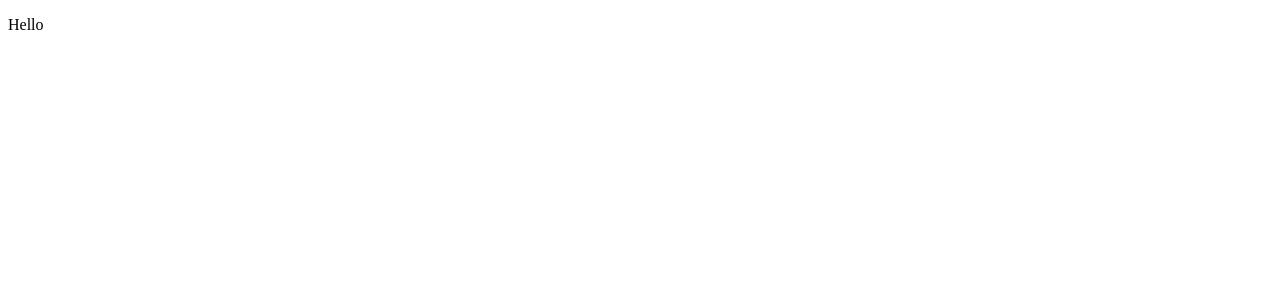
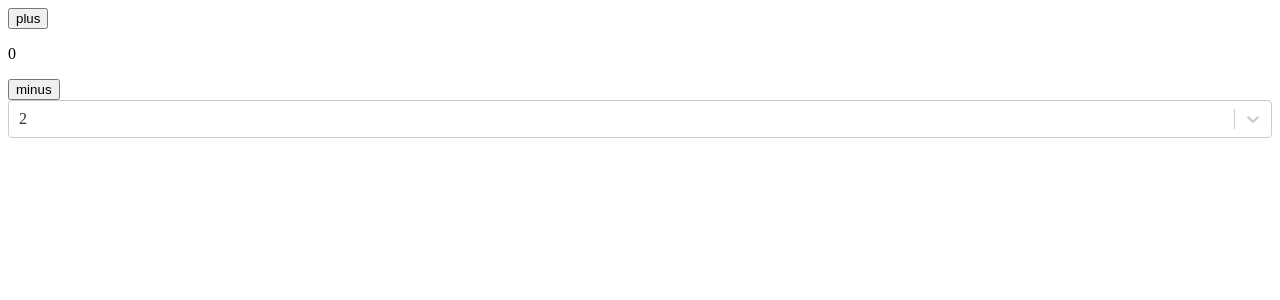
Before and after one commit to Karlsoninit/UseReact, a React (Create React App) app: page / in a window 1280 px wide. Shown: the top 300 px of the page. Built offline with nearby package versions, Linux system fonts and the light colour scheme.

Commit message:
not finished learn redux

```diff
--- a/src/components/App.js
+++ b/src/components/App.js
@@ -1,5 +1,11 @@
 import React from 'react';
-
-const App = () => <p>Hello</p>;
+import Timer from './Timer/TimerSmartContainer';
+import Select from './Select/Select';
+const App = () => (
+  <>
+    <Timer />
+    <Select />
+  </>
+);
 
 export default App;
--- /dev/null
+++ b/src/components/Redux/store.js
@@ -0,0 +1,13 @@
+import { createStore, combineReducers } from 'redux';
+import timerReducer from '../Timer/TimerReducer';
+import { devToolsEnhancer } from 'redux-devtools-extension';
+import selectReducer from '../Select/SelectReducer';
+// const reduser = (state = {}, action) => state;
+const rootRedusers = combineReducers({
+  value: timerReducer,
+  step: selectReducer,
+});
+
+const store = createStore(rootRedusers, devToolsEnhancer());
+
+export default store;
--- /dev/null
+++ b/src/components/Select/Select.js
@@ -0,0 +1,26 @@
+import React from 'react';
+import CustomSelect from 'react-select';
+import { connect } from 'react-redux';
+import { stepChoice } from '../Timer/TimerAction';
+const options = [
+  { value: 10, label: 10 },
+  { value: 5, label: 5 },
+  { value: 2, label: 2 },
+];
+
+const Select = ({ value, onChange }) => (
+  <CustomSelect options={options} value={value} onChange={onChange} />
+);
+
+const mapStateToProps = state => ({
+  value: state.step,
+});
+
+const mapDispatchToProps = dispatch => ({
+  onChange: step => dispatch(stepChoice(step)),
+});
+
+export default connect(
+  mapStateToProps,
+  mapDispatchToProps,
+)(Select);
--- /dev/null
+++ b/src/components/Select/SelectReducer.js
@@ -0,0 +1,12 @@
+import { Type } from '../Timer/TimerAction';
+
+export const selectReduser = (state = { value: 2, label: 2 }, action) => {
+  switch (action.type) {
+    case Type.CHANGE_STEP:
+      return action.payload;
+    default:
+      return state;
+  }
+};
+
+export default selectReduser;
--- /dev/null
+++ b/src/components/Timer/Timer.js
@@ -0,0 +1,11 @@
+/*eslint-disable*/
+import React from 'react';
+const Timer = ({ value, step, handleDecrement, handleIncrement }) => (
+  <>
+    <button onClick={() => handleIncrement(step)}>plus</button>
+    <p>{value}</p>
+    <button onClick={() => handleDecrement(step)}>minus</button>
+  </>
+);
+
+export default Timer;
--- /dev/null
+++ b/src/components/Timer/TimerAction.js
@@ -0,0 +1,20 @@
+export const Type = {
+  INCREMENT: 'INCREMENT',
+  DECREMENT: 'DECREMENT',
+  CHANGE_STEP: 'CHANGE_STEP',
+};
+
+export const increment = value => ({
+  type: Type.INCREMENT,
+  payload: value,
+});
+
+export const decrement = value => ({
+  type: Type.DECREMENT,
+  payload: value,
+});
+
+export const stepChoice = step => ({
+  type: Type.CHANGE_STEP,
+  payload: step,
+});
--- /dev/null
+++ b/src/components/Timer/TimerReducer.js
@@ -0,0 +1,13 @@
+import { Type } from './TimerAction';
+const timerReducer = (state = 0, action) => {
+  switch (action.type) {
+    case Type.INCREMENT:
+      return state + action.payload;
+    case Type.DECREMENT:
+      return state - action.payload;
+    default:
+      return state;
+  }
+};
+
+export default timerReducer;
--- /dev/null
+++ b/src/components/Timer/TimerSmartContainer.js
@@ -0,0 +1,16 @@
+import { connect } from 'react-redux';
+import { increment, decrement } from './TimerAction';
+import Timer from './Timer';
+const mapStateToProps = state => ({
+  value: state.value,
+  step: state.step.value,
+});
+
+const mapDispatchToProps = dispach => ({
+  handleIncrement: step => dispach(increment(step)),
+  handleDecrement: step => dispach(decrement(step)),
+});
+export default connect(
+  mapStateToProps,
+  mapDispatchToProps,
+)(Timer);
--- a/src/index.js
+++ b/src/index.js
@@ -1,5 +1,12 @@
 import React from 'react';
 import ReactDOM from 'react-dom';
 import App from './components/App';
+import store from './components/Redux/store';
+import { Provider } from 'react-redux';
+ReactDOM.render(
+  <Provider store={store}>
+    <App />
+  </Provider>,
 
-ReactDOM.render(<App />, document.getElementById('root'));
+  document.getElementById('root'),
+);
```
Also changed, not shown: package.json (+6 -2 lines), 1 other file (tests, documents, lock files or other folders).
